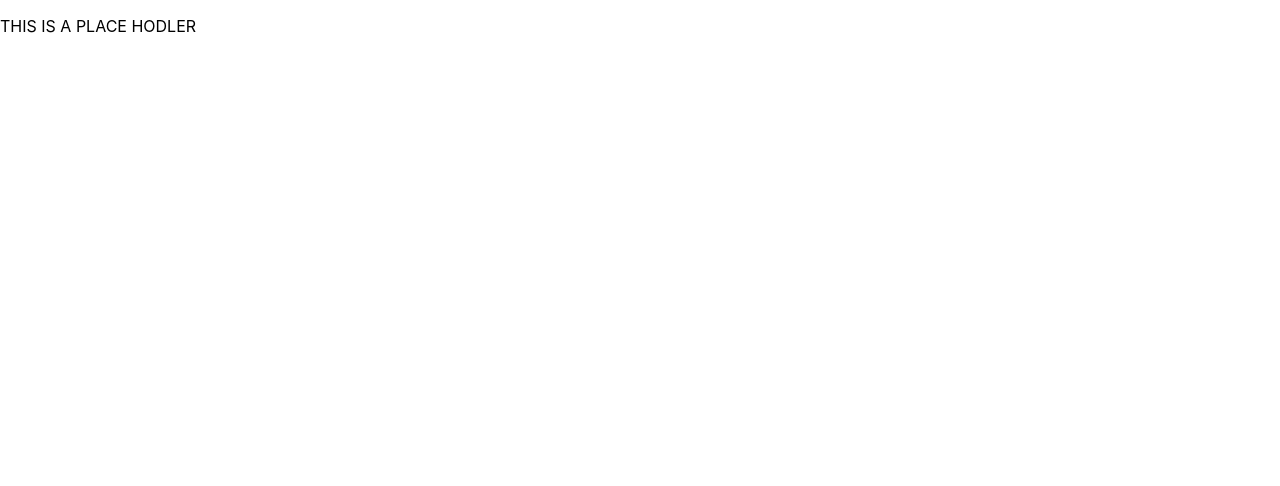
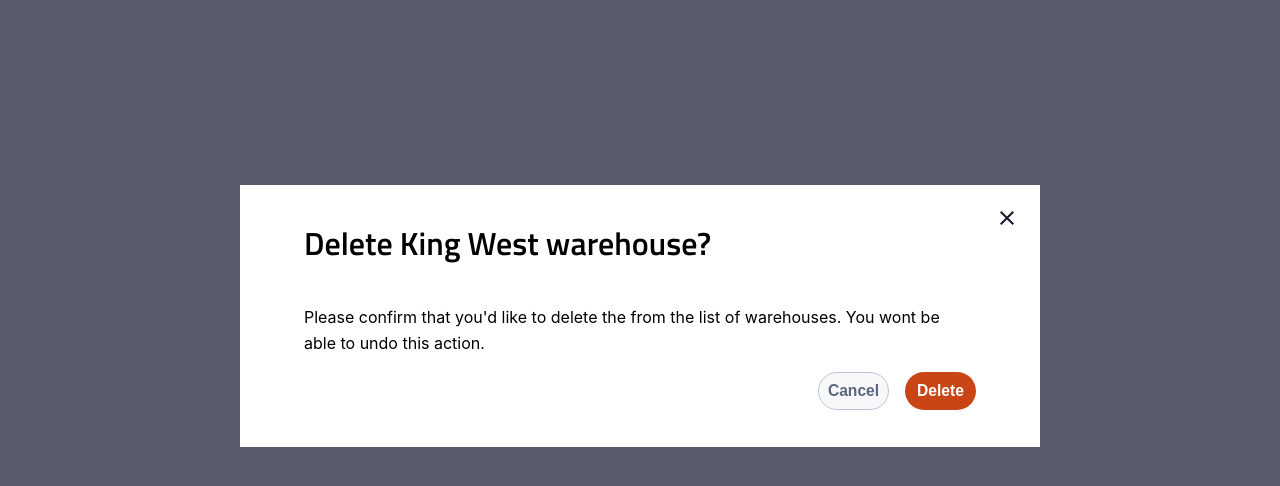
Before and after one commit to cdd741/In-Stock, a React (Create React App) app in the folder client/: page /warehouses in a window 1280 px wide. Shown: the top 486 px of the page. Built offline with nearby package versions, Linux system fonts and the light colour scheme.

Commit message:
deleted excess node-modules
Signed-off-by: Aidan Tilgner <aidantilgner02@gmail.com>

```diff
--- a/client/src/App.js
+++ b/client/src/App.js
@@ -16,7 +16,7 @@ import { Switch, Route, Redirect } from "react-router-dom";
 function App() {
   return (
     <>
-      <Switch>
+      {/* <Switch>
         <Redirect from="/" exact to="/warehouses" />
         <Route path="/warehouses" exact component={Warehouses} />
         <Route path="/warehouses/add" exact component={AddWarehouse} />
@@ -36,7 +36,8 @@ function App() {
             return <InventoriesDetails {...props} />;
           }}
         />
-      </Switch>
+      </Switch> */}
+      <DeleteModal/>
     </>
   );
 }
```
Also changed, not shown: 1 other file (tests, documents, lock files or other folders).
